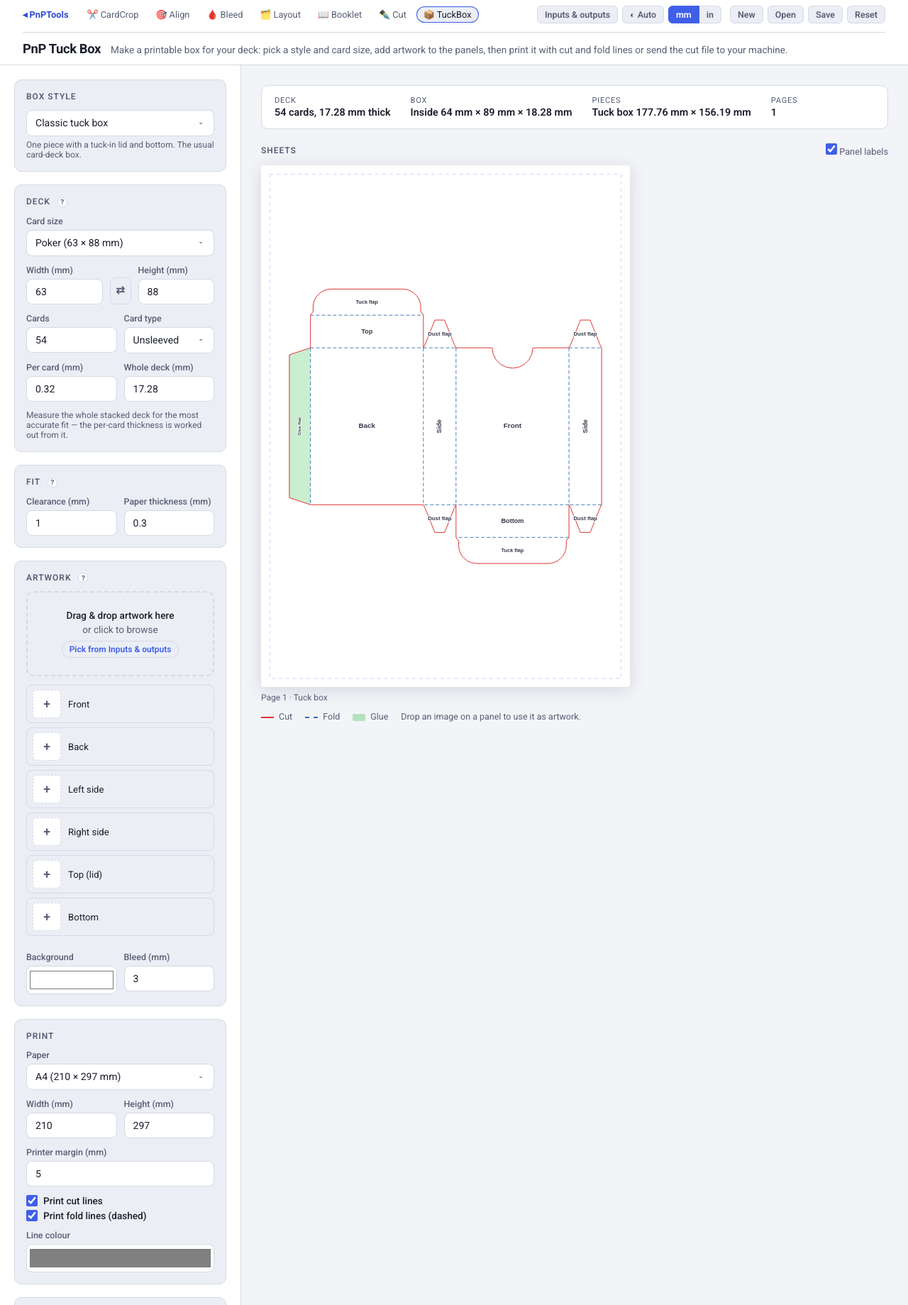
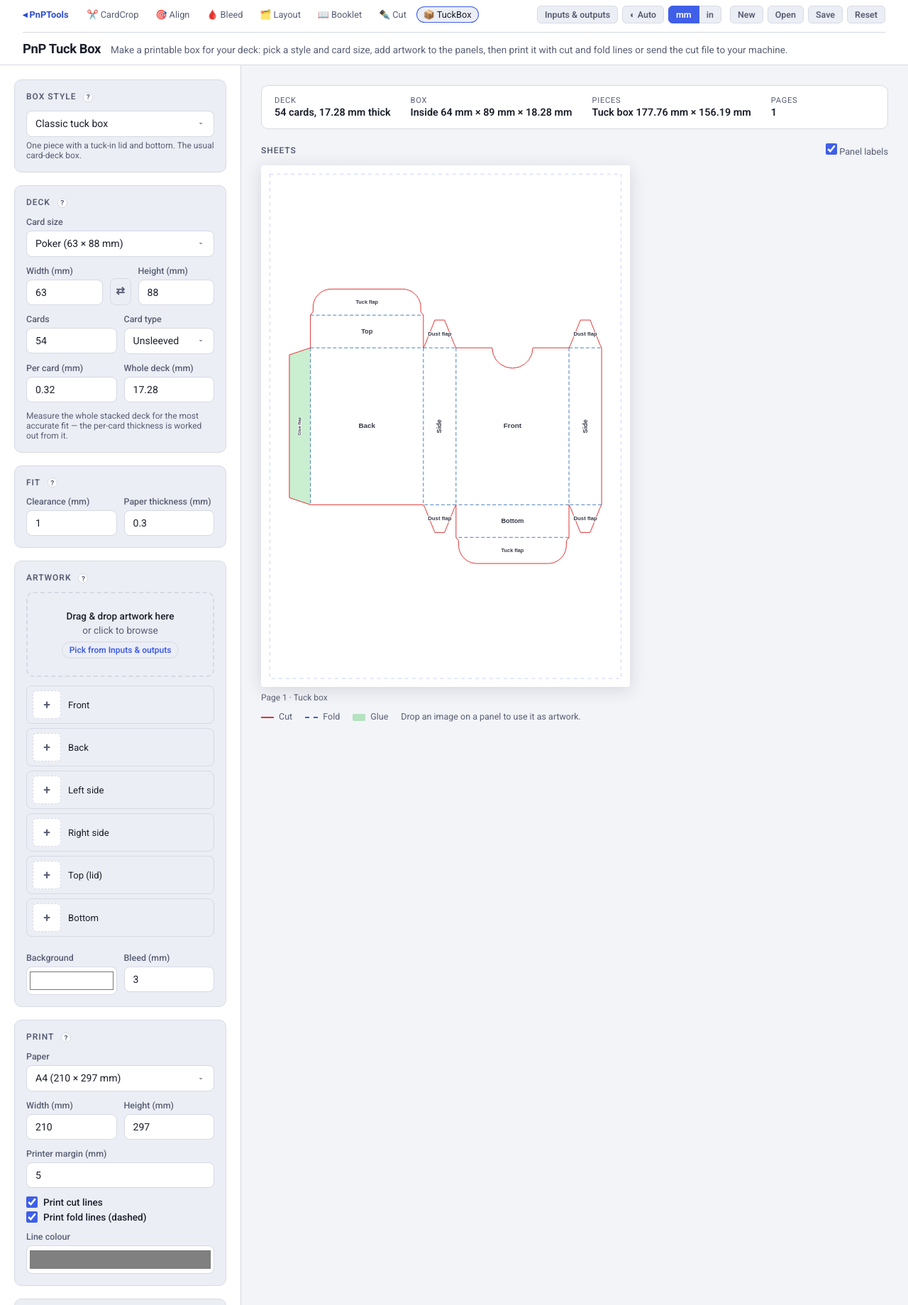
Before and after one commit to NullMember/PnPTuckBox, a plain HTML site: page index.html in a window 1280 px wide. Shown: the top 1839 px of the page at 71% size. Drawn offline with Linux system fonts and the light colour scheme.

Commit message:
Add help tooltips: box style options, print
Co-Authored-By: Claude Opus 5.5 <noreply@anthropic.com>

```diff
--- a/index.html
+++ b/index.html
@@ -23,7 +23,7 @@
         <div class="content">
             <div class="sidebar">
                 <div class="panel">
-                    <div class="panel-title">Box Style</div>
+                    <div class="panel-title">Box Style <span class="help" tabindex="0" data-tip="Lid depth (two-piece box): how deep the lid is compared to the base; 100% covers the base completely, less makes a shallower lid. Sleeve height: how much of the card’s height the band covers.">?</span></div>
                     <div class="control-group">
                         <select id="boxStyle">
                             <option value="tuck">Classic tuck box</option>
@@ -122,7 +122,7 @@
                 </div>
 
                 <div class="panel">
-                    <div class="panel-title">Print</div>
+                    <div class="panel-title">Print <span class="help" tabindex="0" data-tip="Printer margin is the unprintable edge of your printer; every part is laid out inside it. Cut lines are solid and fold lines dashed; turn them off when a cutting machine does the cutting.">?</span></div>
                     <div class="control-group">
                         <label for="paperPreset">Paper</label>
                         <select id="paperPreset"></select>
```
